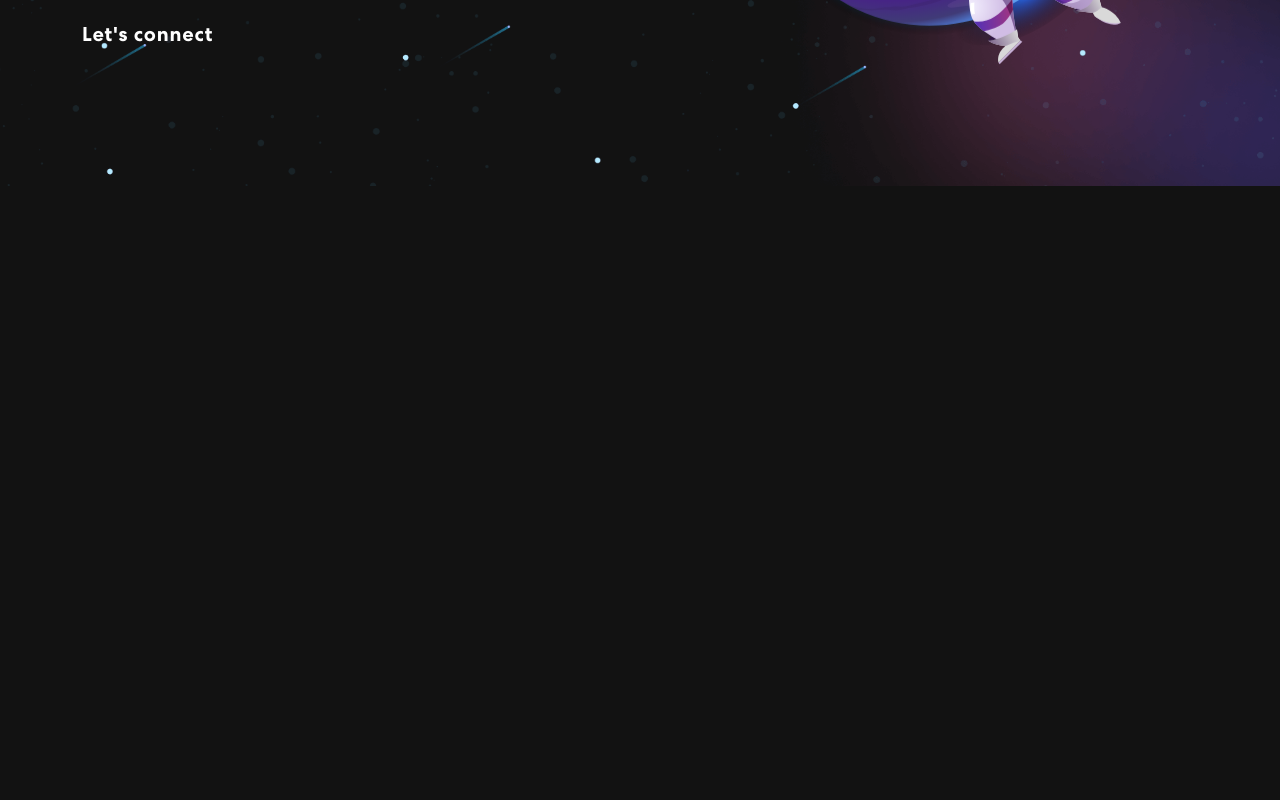
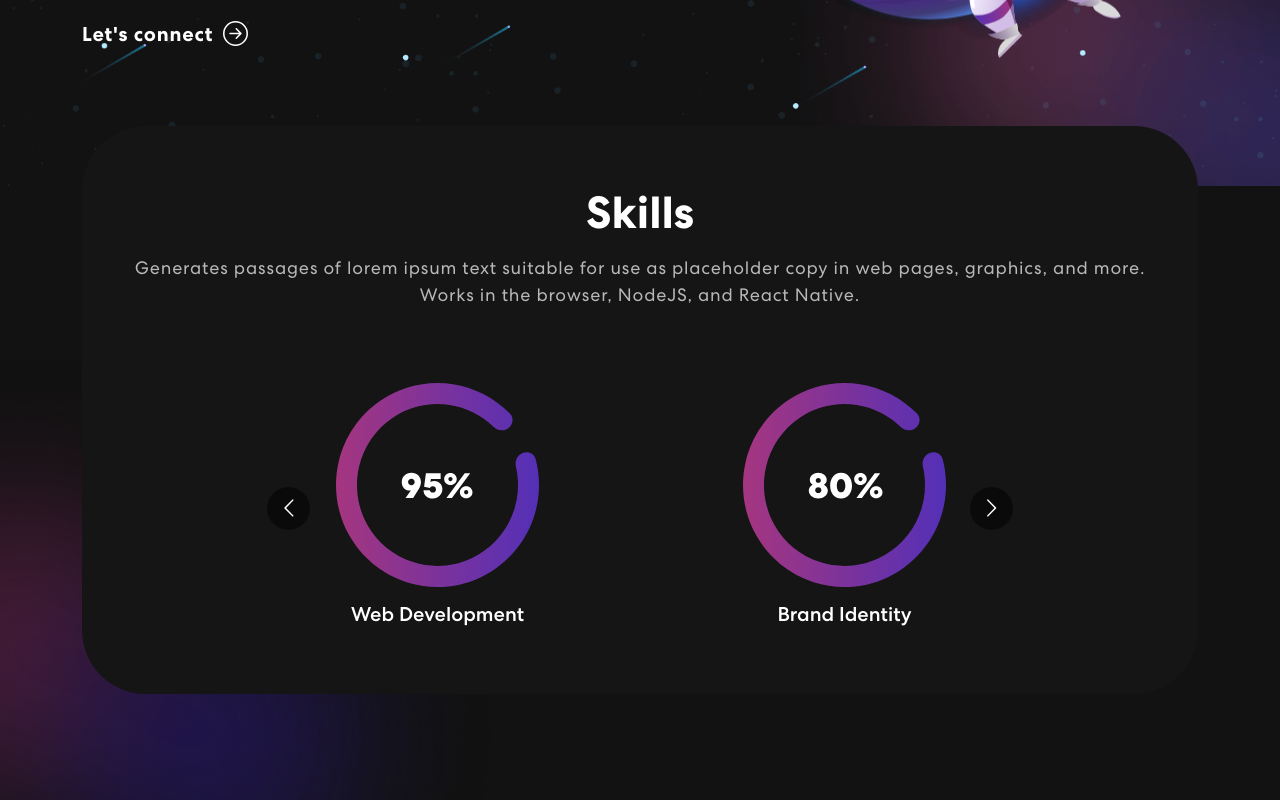
Before and after one commit to vihangamalinda/responsive-portfolio, a React (Create React App) app in the folder portfolio-website/: page / in a window 1280 px wide. Shown: the part 580-1380 px from the top of the page. Before the commit the page ends 800 px from the top, so only its background shows below. Built offline with nearby package versions, Linux system fonts and the light colour scheme.

Commit message:
Added Skills sections and slider.

```diff
--- a/portfolio-website/package.json
+++ b/portfolio-website/package.json
@@ -11,6 +11,7 @@
     "react-bootstrap": "^2.5.0",
     "react-bootstrap-icons": "^1.8.4",
     "react-dom": "^18.2.0",
+    "react-multi-carousel": "^2.8.2",
     "react-scripts": "5.0.1",
     "web-vitals": "^2.1.4"
   },
--- a/portfolio-website/src/App.js
+++ b/portfolio-website/src/App.js
@@ -3,11 +3,13 @@
 import {NavBar} from "./components/NavBar";
 import "bootstrap/dist/css/bootstrap.min.css";
 import {Banner} from "./components/Banner";
+import {Skills} from "./components/Skills";
 function App() {
   return (
     <div className="App">
       <NavBar/>
       <Banner/>
+      <Skills/>
     </div>
   );
 }
--- a/portfolio-website/src/components/Banner.js
+++ b/portfolio-website/src/components/Banner.js
@@ -47,7 +47,7 @@
             <span className="tagline">Welcome to my Portfolio</span>
             <h1>{`Hi I'm Vihanga, `}<span className="wrap">{text}</span></h1>
             <p>About</p>
-            <button onClick={()=>console.log("connect")}>Let's connect</button>
+            <button onClick={()=>console.log("connect")}>Let's connect<ArrowRightCircle size={25}/></button>
           </Col>
           <Col xs={12} md={6} xl={5}>
               <img src={headerImg} alt="Headder Img" />
--- /dev/null
+++ b/portfolio-website/src/components/Skills.js
@@ -0,0 +1,71 @@
+import { Col, Container, Row } from "react-bootstrap";
+import Carousel from "react-multi-carousel";
+import "react-multi-carousel/lib/styles.css";
+import meter1 from "../assets/img/meter1.svg";
+import meter2 from "../assets/img/meter2.svg";
+import meter3 from "../assets/img/meter3.svg";
+import colorSharp from "../assets/img/color-sharp.png";
+
+
+export const Skills = () =>{
+
+    const responsive = {
+        superLargeDesktop: {
+          // the naming can be any, depends on you.
+          breakpoint: { max: 4000, min: 3000 },
+          items: 5
+        },
+        desktop: {
+          breakpoint: { max: 3000, min: 1024 },
+          items: 3
+        },
+        tablet: {
+          breakpoint: { max: 1024, min: 464 },
+          items: 2
+        },
+        mobile: {
+          breakpoint: { max: 464, min: 0 },
+          items: 1
+        }
+
+      };
+      return (
+          <section className="skill" id ="skills">
+              <Container>
+                  <Row>
+                      <Col>
+                      <div className="skill-bx">
+                          <h2>
+                              Skills
+                          </h2>
+                          <p>Generates passages of lorem ipsum text suitable for use as placeholder copy in web pages, graphics, and more. Works in the browser, NodeJS, and React Native.</p>
+                            <Carousel responsive={responsive} infinite={true} className="skill-slider">
+                                <div className="item">
+                                    <img src={meter1} alt="95%" />
+                                    <h5>Web Development</h5>
+                                </div>
+                                <div className="item">
+                                    <img src={meter2} alt="80%" />
+                                    <h5>Brand Identity</h5>
+                                </div>
+                                <div className="item">
+                                    <img src={meter3} alt="90%" />
+                                    <h5>Logo Design</h5>
+                                </div>
+                                <div className="item">
+                                    <img src={meter1} alt="95%" />
+                                    <h5>Java/Spring-boot Developements</h5>
+                                </div>
+                                <div className="item">
+                                    <img src={meter2} alt="80%" />
+                                    <h5>Front-end Development</h5>
+                                </div>
+                            </Carousel>
+                      </div>
+                      </Col>
+                  </Row>
+              </Container>
+              <img className="background-image-left" src={colorSharp} alt="Background" />
+          </section>
+      )
+}
```
Also changed, not shown: 1 other file (tests, documents, lock files or other folders).
